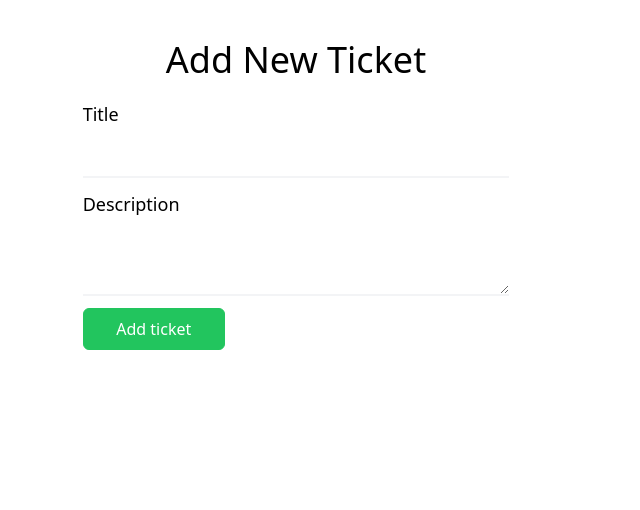
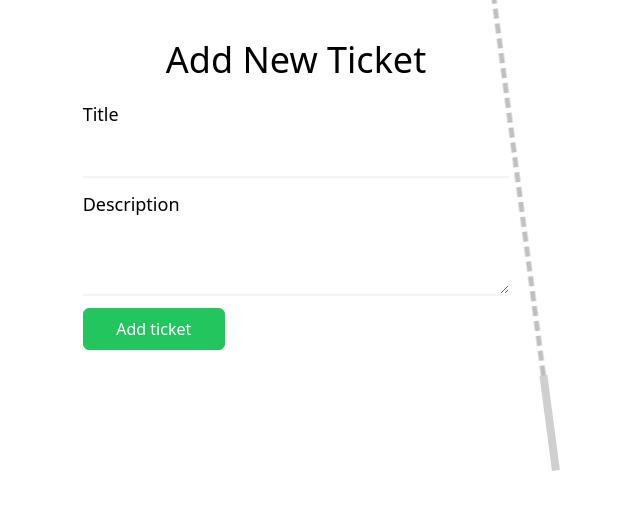
Before and after one commit to vexior27/TicketSystem, a React (Create React App) app: page /add-ticket in a window 1280 px wide. Shown: the top 510 px of the page, without its empty margins (344-984 px from the left). Built offline with nearby package versions, Linux system fonts and the light colour scheme; grey boxes are pictures that could not be loaded.

Commit message:
added swinger

```diff
--- a/package.json
+++ b/package.json
@@ -8,6 +8,7 @@
     "@testing-library/user-event": "^13.5.0",
     "react": "^18.3.1",
     "react-dom": "^18.3.1",
+    "react-hot-toast": "^2.4.1",
     "react-router-dom": "^6.27.0",
     "react-scripts": "5.0.1",
     "web-vitals": "^2.1.4"
--- a/src/App.js
+++ b/src/App.js
@@ -11,8 +11,15 @@ import TicketDetails from './components/TicketDetails';
 import AddTicket from './components/AddTicket';
 import EditTicket from './components/EditTicket';
 
+import { Swinger } from './components/Swinger';
+
+import {Toaster} from "react-hot-toast"
+
 export default function App() {
   return (
+    <>
+      <Toaster/>
+      <Swinger/>
       <Router>
         <Routes>
           <Route path='/' element={<TicketList/>}/>
@@ -21,6 +28,7 @@ export default function App() {
           <Route path='/edit-ticket/:id' element={<EditTicket/>}/>
         </Routes>
       </Router>
+    </>
   );
 }
 
--- a/src/api/ticket/MOCK.js
+++ b/src/api/ticket/MOCK.js
@@ -3,3 +3,8 @@ export const MOCK_TICKETS = [
    { id: '1', title: 'First Ticket', description: 'This is the first ticket' },
    { id: '2', title: 'Second Ticket', description: 'This is the second ticket' },
 ]
+
+export const deleteTicketById = (id) => {
+   MOCK_TICKETS = MOCK_TICKETS.filter(ticket => ticket.id !== id);
+   return MOCK_TICKETS;
+};
--- /dev/null
+++ b/src/api/ticket/deleteTicket.js
@@ -0,0 +1,7 @@
+
+import { MOCK_TICKETS } from "./MOCK"
+
+export const deleteTicket = (id) => {
+   MOCK_TICKETS = MOCK_TICKETS.filter(ticket => ticket.id !== id);
+   return MOCK_TICKETS;
+}
--- a/src/api/ticket/getTickets.js
+++ b/src/api/ticket/getTickets.js
@@ -1,5 +1,9 @@
-import { MOCK_TICKETS } from "./MOCK";
+import { MOCK_TICKETS, deleteTicketById } from "./MOCK";
 
 export const getTickets = () => {
    return MOCK_TICKETS;
 }
+
+export const deleteTicket = (id) => {
+   return deleteTicketById(id);
+};
--- a/src/components/AddTicket.js
+++ b/src/components/AddTicket.js
@@ -1,6 +1,8 @@
 import React, { useState } from 'react';
 import { useNavigate } from 'react-router-dom';
 import { addTicket } from '../api/ticket/addTicket';
+
+import {toast} from "react-hot-toast"
 
 export default function AddTicket() {
     const navigate = useNavigate();
@@ -12,10 +14,10 @@ export default function AddTicket() {
 
         if (title && description) {
             addTicket({ title, description });
-            alert('Ticket został dodany');
+            toast.success('Successfully added new ticket!')
             navigate('/');  // Przekierowanie na stronę główną po dodaniu ticketu
         } else {
-            alert('Tytuł i opis są wymagane!');
+            toast.error('Tytuł i opis są wymagane!');
         }
     };
 
--- a/src/components/EditTicket.js
+++ b/src/components/EditTicket.js
@@ -3,6 +3,8 @@ import { useParams, useNavigate } from 'react-router-dom';
 
 import { getTicket } from '../api/ticket/getTicket';
 import { editTicket } from '../api/ticket/editTicket';
+
+import {toast} from "react-hot-toast"
 
 export default function EditTicket() {
 
@@ -27,7 +29,7 @@ export default function EditTicket() {
       if(title !== '' && description !== '') {
          const succes = editTicket(id, {id,title,description});
          if(succes) {
-            alert('Ticket was succesfully updated!')
+            toast.success("Ticket succesfully updated!")
             navigate('/')
          }
          else {
--- /dev/null
+++ b/src/components/Swinger.css
@@ -0,0 +1,50 @@
+.Swinger img {
+   rotate: 180deg;
+   width: 10vw;
+   height: auto;
+   animation: salto infinite linear 2s;
+}
+
+.Swinger {
+   position: fixed;
+   left: 50%;
+   top: 50%;
+   animation: swing infinite ease-in-out 3s;
+   z-index: -1;
+   opacity: 50%;
+   user-select: none;
+}
+
+.Swinger::before {
+   content: "";
+   position: absolute;
+   left: 50%;
+   bottom: 100%;
+   transform: translate(-50%, 0);
+   height: 1000px;
+   border-left: 5px dashed gray;
+}
+
+@keyframes salto {
+   from {
+       transform: rotateY(0deg)
+   }
+
+   to {
+       transform: rotateY(360deg)
+   }
+}
+
+@keyframes swing {
+   from {
+       transform: rotate(-15deg) translateX(calc(40vw - 50%));
+   }
+
+   50% {
+       transform: rotate(15deg) translateX(calc(-40vw - 50%));
+   }
+
+   to {
+       transform: rotate(-15deg) translateX(calc(40vw - 50%));
+   }
+}
--- /dev/null
+++ b/src/components/Swinger.js
@@ -0,0 +1,10 @@
+
+import "./Swinger.css"
+
+export const Swinger = () => {
+   return (
+      <div className="Swinger">
+        <img src="https://cwks-resovia.pl/wp-content/uploads/2019/02/resovia-logo-normal.png" />
+      </div>
+   )
+}
--- a/src/components/TicketList.js
+++ b/src/components/TicketList.js
@@ -1,7 +1,7 @@
 
 import { useState, useEffect } from "react"
 
-import { getTickets } from "../api/ticket/getTickets";
+import { getTickets, deleteTicket } from "../api/ticket/getTickets";
 
 import { Link } from "react-router-dom";
 
@@ -15,7 +15,8 @@ export default function TicketList() {
    }, [])
 
    const deleteTicketById = (id) => {
-      setTickets(tickets.filter(ticket => ticket.id !== id));
+      const updatedTickets = deleteTicket(id);
+      setTickets(updatedTickets);
    };
 
    return (
@@ -28,12 +29,12 @@ export default function TicketList() {
                      <Link to={`/ticket/${ticket.id}`}>
                         <h3 className="font-medium text-xl">{ticket.title}</h3>
                         <p className="mb-2">{ticket.description}</p>
+                        </Link>
                            <Link to={`/edit-ticket/${ticket.id}`}>
                               <button className="edit__button ease-out duration-100 bg-black text-white pl-5 pr-5 pt-2 pb-2 rounded-md mr-2 border border-black hover:bg-transparent hover:text-black hover:scale-105">Edit</button>
                            </Link>
                         {/* delete ticket */}
                         <button className="delete__button ease-out duration-100 bg-red-500 text-white pl-5 pr-5 pt-2 pb-2 rounded-md border border-red-500 hover:bg-transparent hover:text-red-500 hover:scale-105" onClick={() => deleteTicketById(ticket.id)}>Delete</button>
-                     </Link>
                   </li>
                ))}
             </ul>
```
Also changed, not shown: 1 other file (tests, documents, lock files or other folders). Lines whose indentation alone changed are shown as unchanged.
